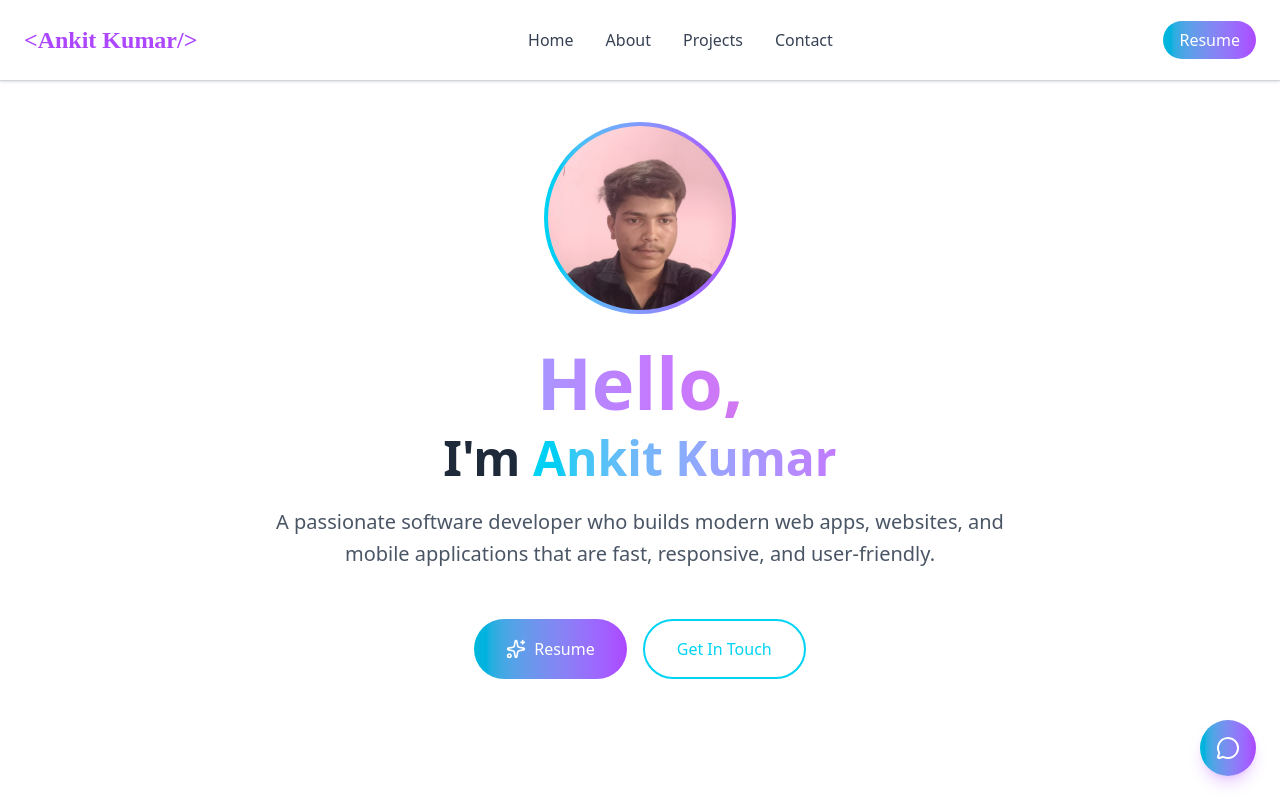
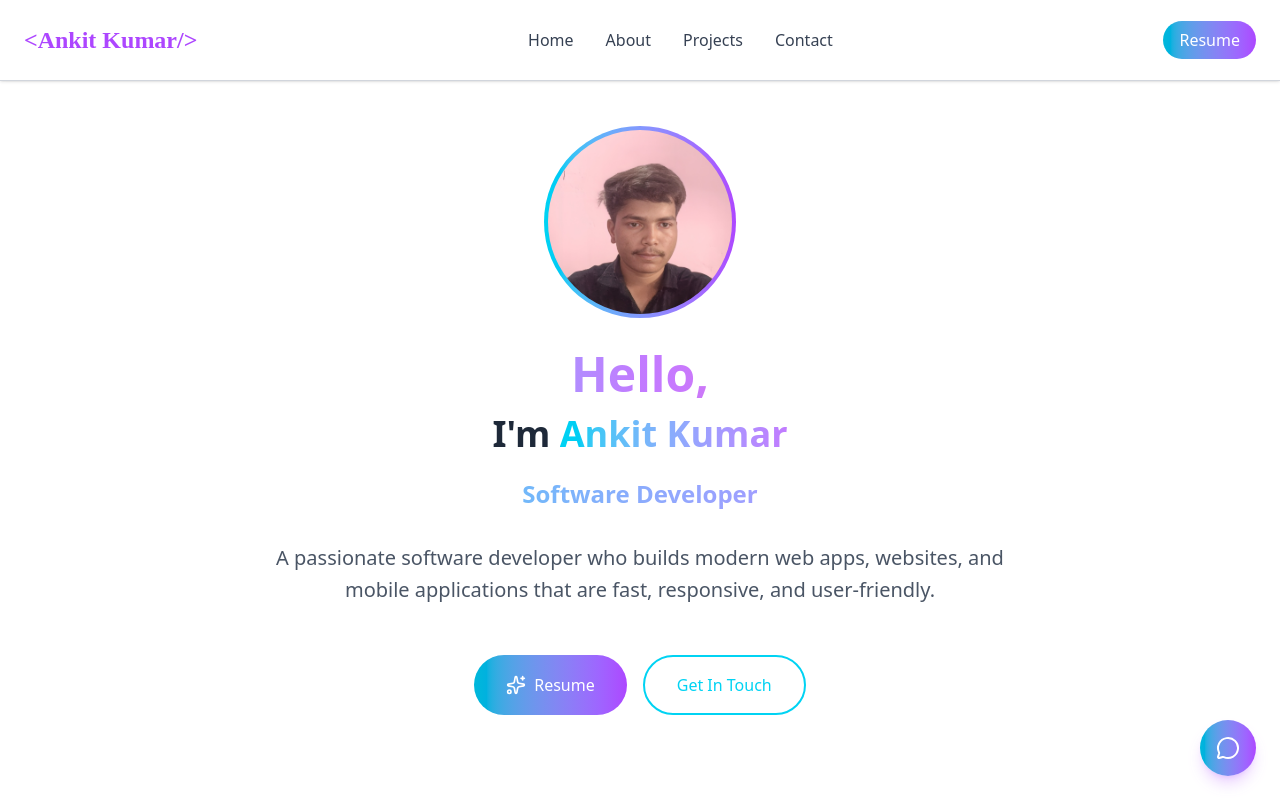
Before and after one commit to Ankit1141192/Portfolio, a React (Vite) app: page / in a window 1280 px wide. Shown: the top 800 px of the page. Built offline with nearby package versions, Linux system fonts and the light colour scheme.

Commit message:
portfolio

```diff
--- a/src/HeroSection.jsx
+++ b/src/HeroSection.jsx
@@ -1,12 +1,13 @@
 import React from "react";
 import { Sparkles } from "lucide-react";
 import mypic from "../src/assets/Ankitpic1.png";
+import AnimatedTitle from "./AnimatedTitle";
 
 function HeroSection() {
   return (
     <section
       id="home"
-      className="relative z-10 min-h-screen flex items-center justify-center px-6 bg-white"
+      className="relative z-10 min-h-screen flex items-center justify-center px-6 bg-white mt-5"
     >
       <div className="text-center max-w-4xl mx-auto">
         {/* Profile Image */}
@@ -21,15 +22,20 @@ function HeroSection() {
         </div>
 
         {/* Main Headings */}
-        <h1 className="text-5xl md:text-7xl font-bold mb-4 bg-gradient-to-r from-cyan-400 via-purple-400 to-pink-400 bg-clip-text text-transparent">
+        <h1 className="text-4xl md:text-5xl font-bold mb-4 bg-gradient-to-r from-cyan-400 via-purple-400 to-pink-400 bg-clip-text text-transparent">
           Hello,
         </h1>
-        <h2 className="text-3xl md:text-5xl font-bold mb-6">
+        <h2 className="text-3xl md:text-4xl font-bold mb-6">
           I'm{" "}
           <span className="bg-gradient-to-r from-cyan-400 to-purple-400 bg-clip-text text-transparent">
             Ankit Kumar
           </span>
+
         </h2>
+        <h2 className=" text-1xl md:text-2xl font-bold mb-8 bg-gradient-to-r from-cyan-400 to-purple-400 bg-clip-text text-transparent">
+          <AnimatedTitle/>
+        </h2>
+
 
         {/* Description */}
         <p className="text-lg md:text-xl text-gray-600 mb-12 max-w-3xl mx-auto leading-relaxed">
```
